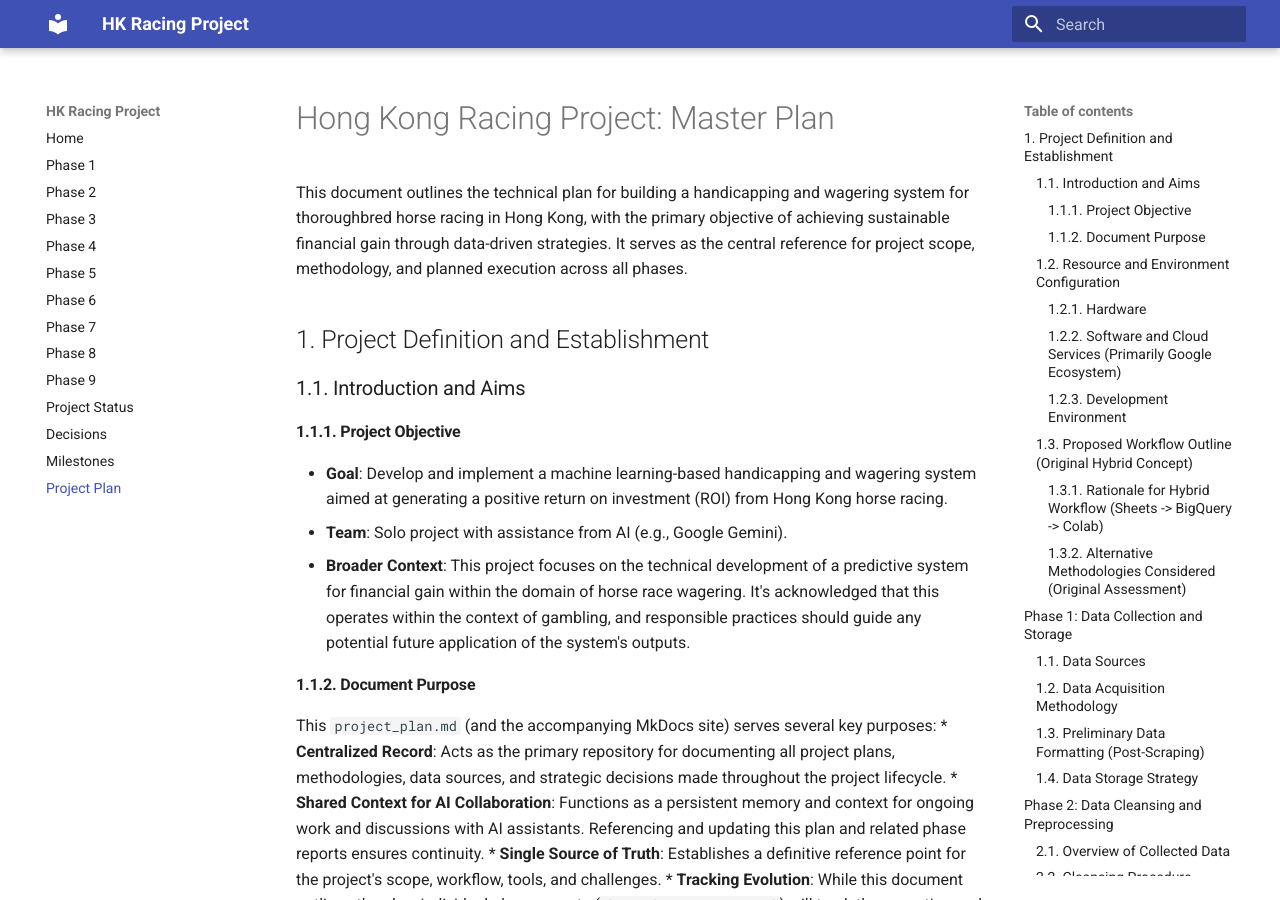
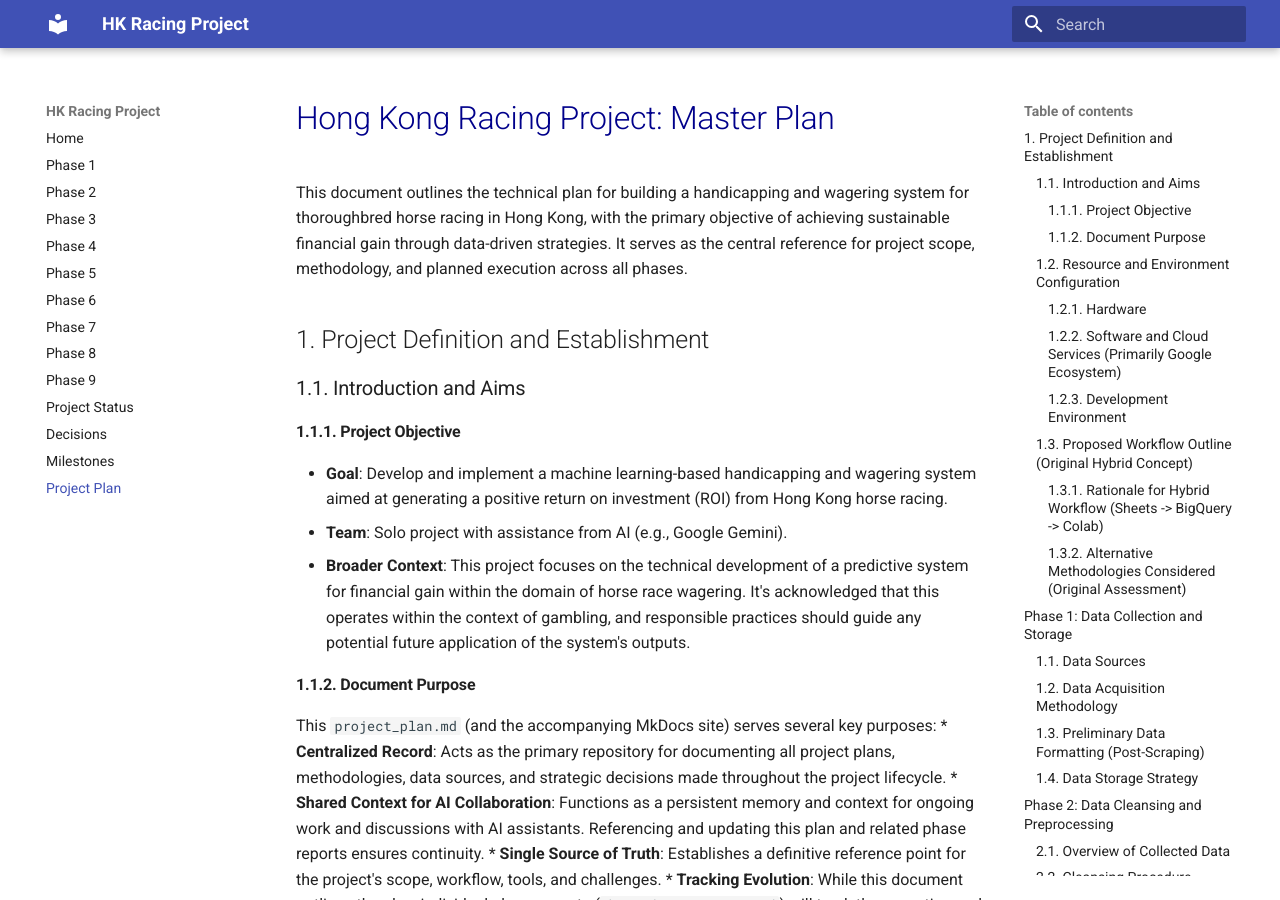
Before and after one commit to Ramgath/hk_racing_project, an MkDocs documentation site: the page built from docs/project-plan.md, in a window 1280 px wide and 900 px high. Built offline with MkDocs 1.6.1 and Material for MkDocs 9.7.7, drawn with Linux system fonts in a browser that asks for light colours.

Commit message:
colour test for pages

```diff
--- a/docs/project-plan.md
+++ b/docs/project-plan.md
@@ -3,7 +3,8 @@ title: HK Racing Project Plan
 description: Comprehensive plan for the Hong Kong Racing Project, covering objectives, methodology, and all planned phases.
 ---
 
-# Hong Kong Racing Project: Master Plan
+<h1 style="color:darkblue;">Hong Kong Racing Project: Master Plan</h1>
+
 
 This document outlines the technical plan for building a handicapping and wagering system for thoroughbred horse racing in Hong Kong, with the primary objective of achieving sustainable financial gain through data-driven strategies. It serves as the central reference for project scope, methodology, and planned execution across all phases.
 
```
